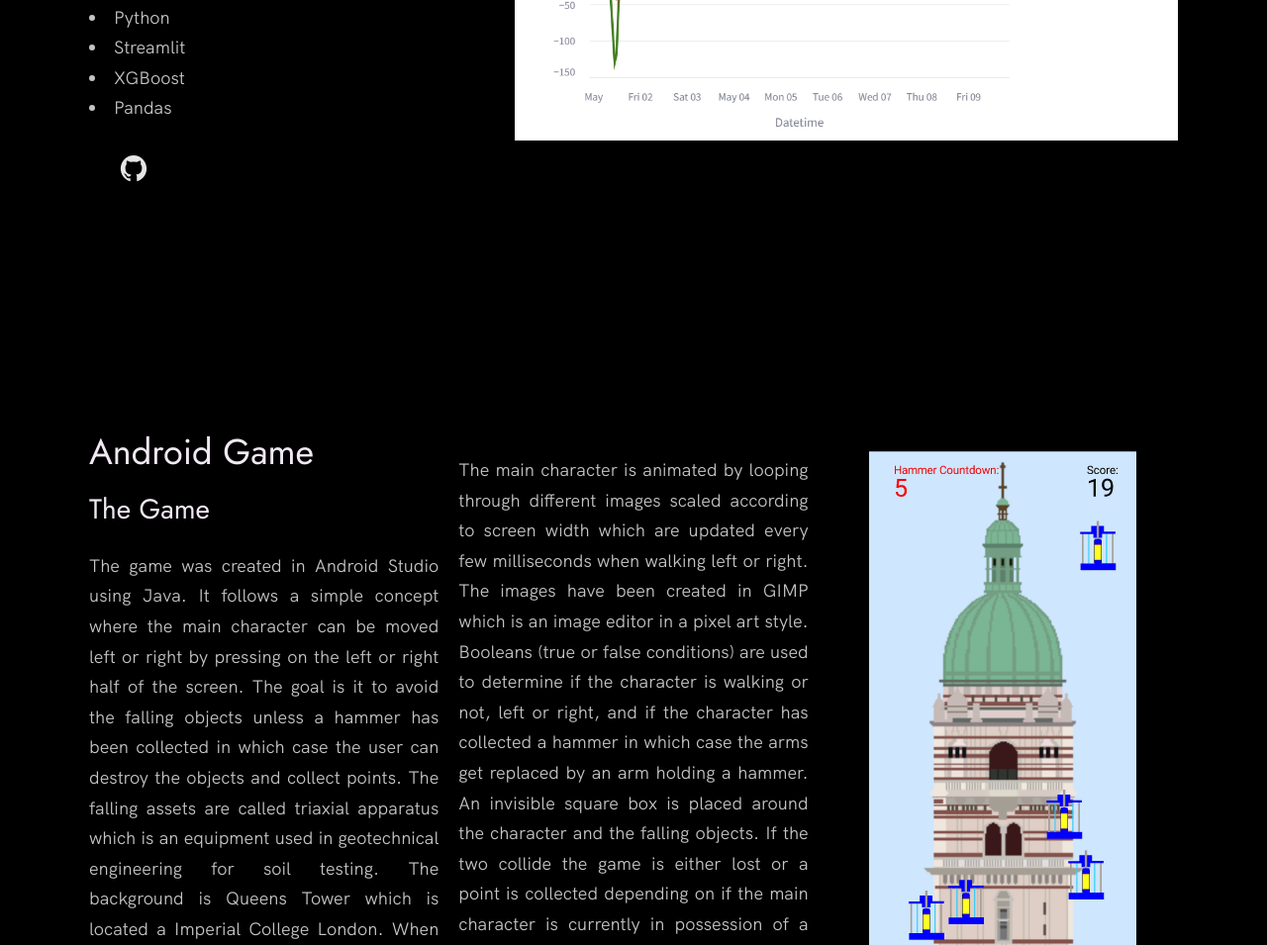
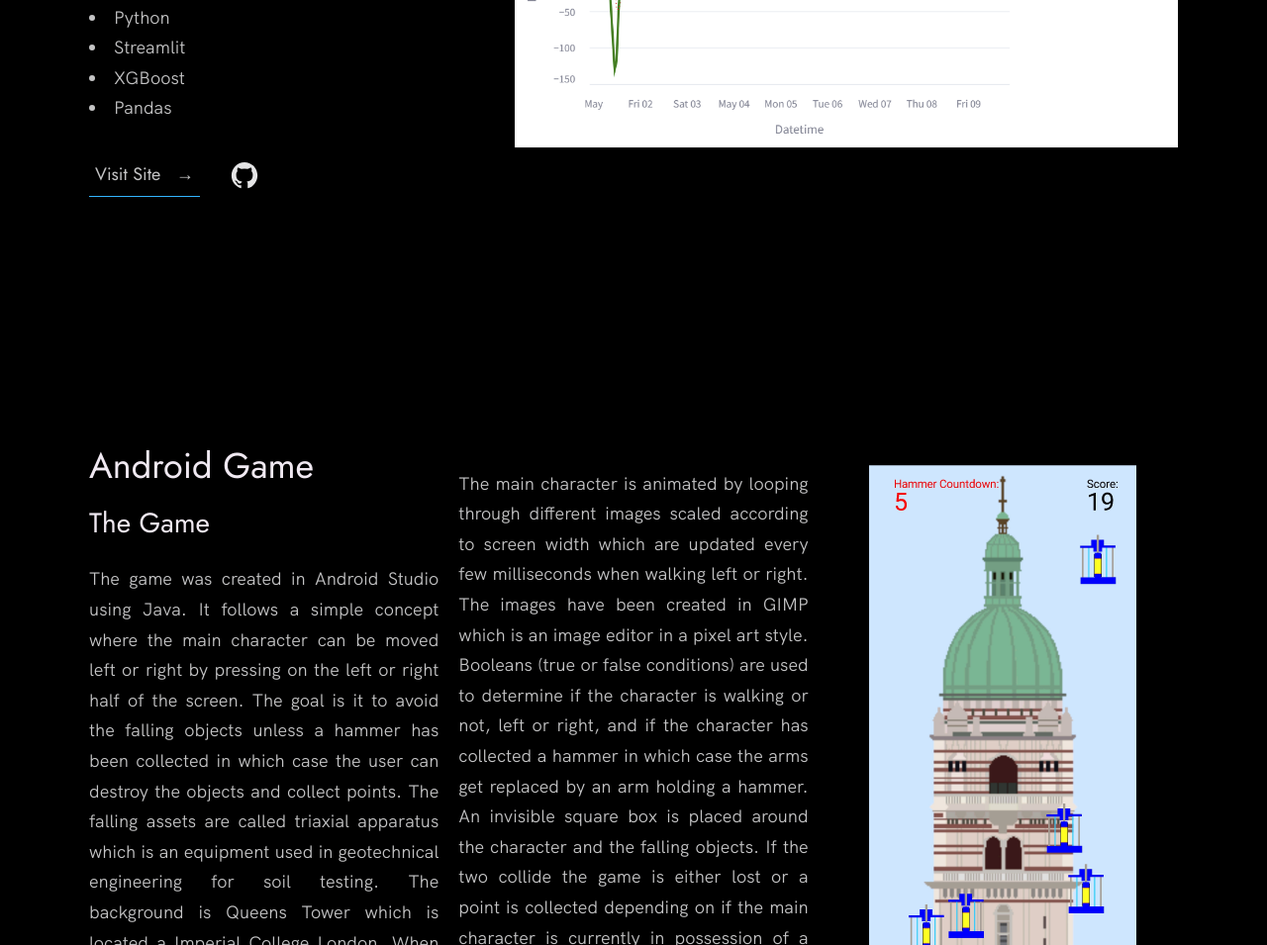
Before and after one commit to TaraSassel/Portfolio, a plain HTML site: page index.html in a window 1280 px wide. Shown: the part 3336-4291 px from the top of the page at 99% size. Drawn offline with Linux system fonts and the light colour scheme.

Commit message:
updated project links

```diff
--- a/index.html
+++ b/index.html
@@ -141,10 +141,12 @@
                 <li>XGBoost</li>
                 <li>Pandas</li>
               </ul>
-
               <div class="work__links">
-                <a href="https://github.com/TaraSassel/Portfolio" title="View Source Code" target="_blank">
-                  <img src="./images/github.svg" class="work__code" alt="GitHub">
+                <a href="https://energyforecastapp.streamlit.app/" class="link__text">
+                  Visit Site <span>&rarr;</span>
+                </a>
+                <a href="https://github.com/TaraSassel/EnergyPriceForecast">
+                  <img src="./images/github.svg" class="work__code" title="View Source Code" alt="GitHub">
                 </a>
               </div>
             </div>
```
